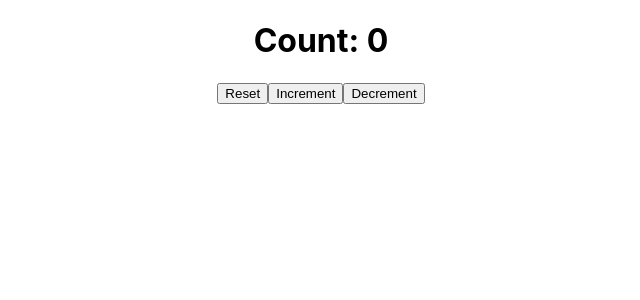
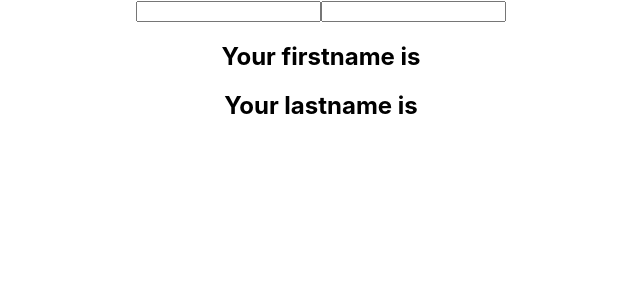
Before and after one commit to Sabieena/state-hook, a React (Create React App) app: page / in a window 1280 px wide. Shown: the top 300 px of the page, without its empty margins (319-959 px from the left). Built offline with nearby package versions, Linux system fonts and the light colour scheme.

Commit message:
hooks with object

```diff
--- a/src/App.js
+++ b/src/App.js
@@ -2,12 +2,14 @@ import logo from './logo.svg';
 import './App.css';
 import HookCounter from './component/HookCounter'
 import Counter from './component/Counter';
+import ObjectHook from './component/ObjectHook';
 
 function App() {
   return (
     <div className="App">
       {/* <HookCounter /> */}
-      <Counter />
+      {/* <Counter /> */}
+      <ObjectHook />
     </div>
   );
 }
--- /dev/null
+++ b/src/component/ObjectHook.js
@@ -0,0 +1,18 @@
+import React, {useState} from 'react'
+
+function ObjectHook() {
+    const[name, setName] = useState({firstname: '', lastname: ''})
+    return (
+        <form>
+            <div>
+                <input type = "text" value = {name.firstname} onChange = {e => setName({...name, firstname: e.target.value })} />
+
+                <input type = "text" value = {name.lastname} onChange = {e => setName({...name, lastname: e.target.value})} />
+                <h2>Your firstname is {name.firstname}</h2>
+                <h2>Your lastname is {name.lastname}</h2>
+            </div>
+        </form>
+    )
+}
+
+export default ObjectHook
```
